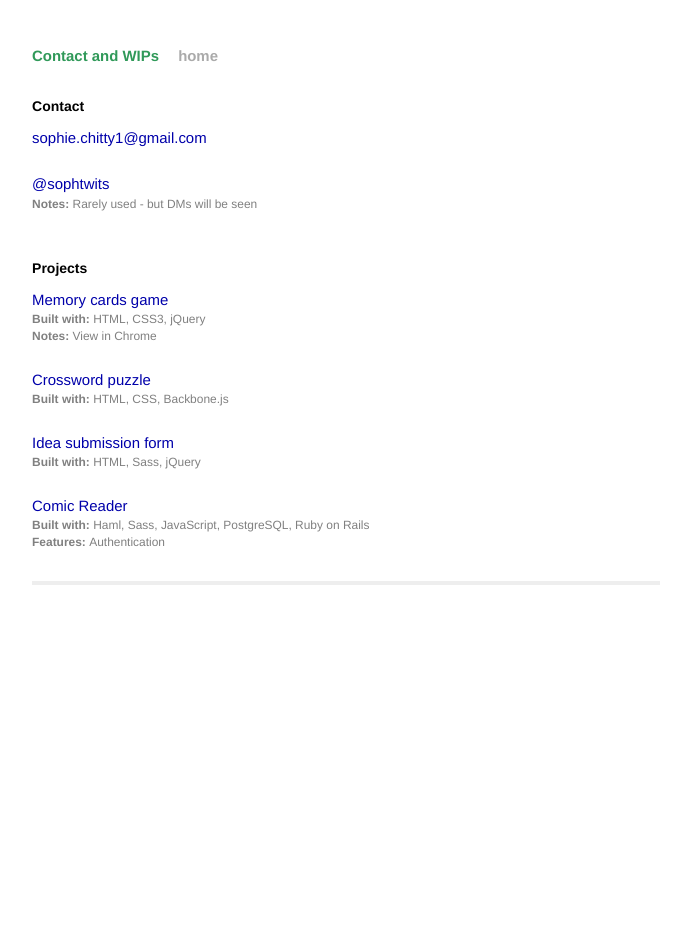
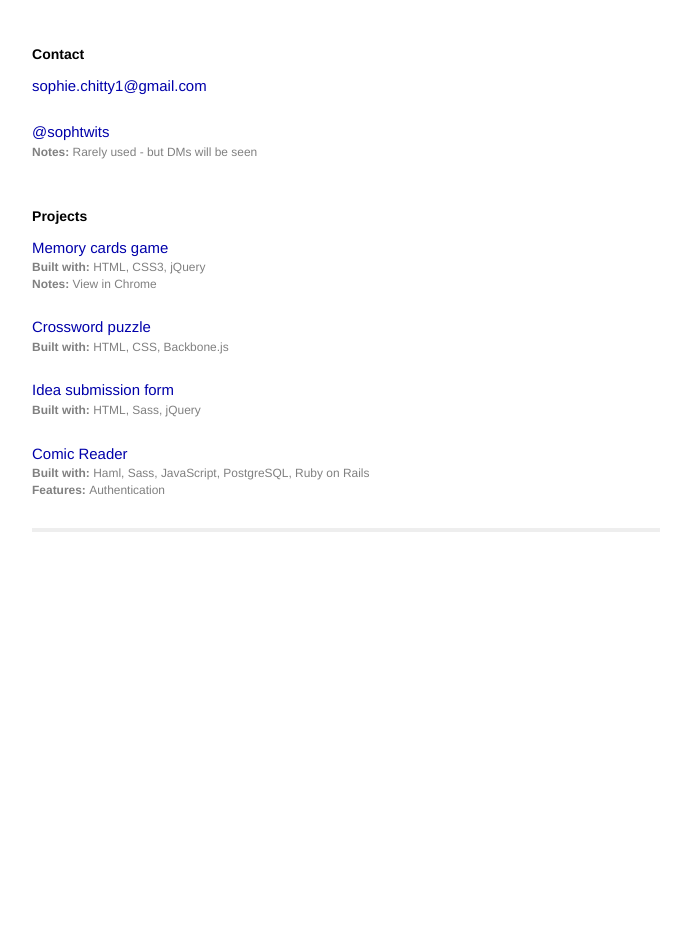
Before and after one commit to SophGits/sophgits.github.io, a Jekyll site: the page built from index-original.html, in a window 1280 px wide. Shown: the whole page, without its empty margins (294-985 px from the left). Built offline with Jekyll 4.4.1, drawn with Linux system fonts in a browser that asks for light colours; Markdown is read by kramdown in place of the engine named in the settings.

Commit message:
Comment out header.

```diff
--- a/_includes/header.html
+++ b/_includes/header.html
@@ -1,4 +1,5 @@
- <div class="header">
+<!--  <div class="header">
     <h1 class="title"><a href="/">{{ site.name }}</a></h1>
       <a class="extra" href="/">home</a>
   </div>
+ -->
```
